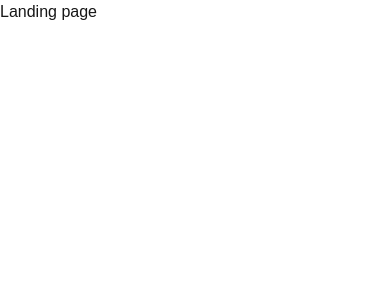
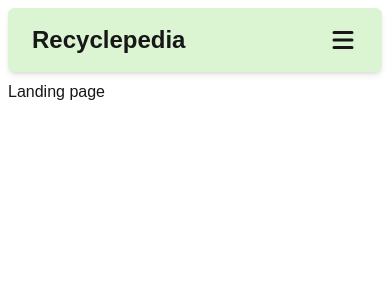
Before and after one commit to skyler-hall/Recyclepediamdc, a Next.js app: page / in a window 390 px wide. Shown: the top 300 px of the page. Built offline with nearby package versions, Linux system fonts and the light colour scheme.

Commit message:
Add navbar

```diff
--- a/app/components/Header.jsx
+++ /dev/null
@@ -1,5 +0,0 @@
-function Header() {
-  return <div>Header Component</div>;
-}
-
-export default Header;
--- /dev/null
+++ b/app/components/Navbar.jsx
@@ -0,0 +1,112 @@
+'use client';
+
+import { useState, useEffect, useRef } from 'react';
+import Link from 'next/link';
+import { HiMenu, HiX } from 'react-icons/hi';
+
+function Navbar() {
+  const [isOpen, setIsOpen] = useState(false);
+  const navbarRef = useRef(null);
+
+  useEffect(() => {
+    const handleClickOutside = (event) => {
+      if (navbarRef.current && !navbarRef.current.contains(event.target)) {
+        closeMenu();
+      }
+    };
+
+    if (isOpen) {
+      document.addEventListener('mousedown', handleClickOutside);
+    } else {
+      document.removeEventListener('mousedown', handleClickOutside);
+    }
+
+    return () => {
+      document.removeEventListener('mousedown', handleClickOutside);
+    };
+  }, [isOpen]);
+
+  const toggleMenu = () => {
+    setIsOpen(!isOpen);
+  };
+
+  const closeMenu = () => {
+    setIsOpen(false);
+  };
+
+  return (
+    <nav
+      ref={navbarRef}
+      className='fixed top-2 md:top-1 left-2 md:left-1 right-2 md:right-1 flex flex-row justify-between items-center bg-[#DBF4D2] h-16 rounded-md px-6 shadow-md'
+    >
+      <Link href='/'>
+        {/* Replace with new logo */}
+        <h1 className='text-2xl font-bold'>Recyclepedia</h1>
+      </Link>
+
+      {/* Mobile menu button */}
+      <div className='md:hidden h-full flex flex-col justify-center'>
+        <button onClick={toggleMenu} className='focus:outline-none'>
+          {isOpen ? <HiX size={30} /> : <HiMenu size={30} />}
+        </button>
+      </div>
+
+      {/* Menu for larger screens */}
+      <ul className='hidden md:flex flex-row items-center gap-4'>
+        <Link href='/curbside' className='hover:underline'>
+          Curbside
+        </Link>
+        <Link href='/items' className='hover:underline'>
+          Items
+        </Link>
+        <Link href='/learn' className='hover:underline'>
+          Learn
+        </Link>
+        <Link href='/about' className='hover:underline'>
+          About
+        </Link>
+        <Link
+          href='/#contact'
+          className='p-2 px-3 bg-gray-50 rounded-md hover:bg-gray-100 transition-all'
+        >
+          Contact
+        </Link>
+      </ul>
+
+      {/* Dropwdown menu for mobile screens*/}
+      <div
+        className={`absolute top-16 left-0 right-0 bg-[#DBF4D2] overflow-hidden transition-all duration-500 ease-in-out ${
+          isOpen ? 'max-h-[300px] py-4' : 'max-h-0'
+        } md:hidden shadow-md`}
+      >
+        <ul className='flex flex-col items-center gap-4'>
+          <Link
+            href='/curbside'
+            className='hover:underline'
+            onClick={closeMenu}
+          >
+            Curbside
+          </Link>
+          <Link href='/items' className='hover:underline' onClick={closeMenu}>
+            Items
+          </Link>
+          <Link href='/learn' className='hover:underline' onClick={closeMenu}>
+            Learn
+          </Link>
+          <Link href='/about' className='hover:underline' onClick={closeMenu}>
+            About
+          </Link>
+          <Link
+            href='/#contact'
+            className='p-2 px-3 bg-gray-50 rounded-md hover:bg-gray-100 transition-all'
+            onClick={closeMenu}
+          >
+            Contact
+          </Link>
+        </ul>
+      </div>
+    </nav>
+  );
+}
+
+export default Navbar;
--- a/app/layout.jsx
+++ b/app/layout.jsx
@@ -1,5 +1,6 @@
 import localFont from 'next/font/local';
 import './globals.css';
+import Navbar from './components/Navbar';
 
 const geistSans = localFont({
   src: './fonts/GeistVF.woff',
@@ -21,9 +22,11 @@ export default function RootLayout({ children }) {
   return (
     <html lang='en'>
       <body
-        className={`${geistSans.variable} ${geistMono.variable} antialiased`}
+        className={`${geistSans.variable} ${geistMono.variable} mt-20 mx-2`}
       >
+        <Navbar />
         {children}
+        {/* Footer goes here */}
       </body>
     </html>
   );
--- a/package.json
+++ b/package.json
@@ -9,9 +9,10 @@
     "lint": "next lint"
   },
   "dependencies": {
+    "next": "15.0.0",
     "react": "19.0.0-rc-65a56d0e-20241020",
     "react-dom": "19.0.0-rc-65a56d0e-20241020",
-    "next": "15.0.0"
+    "react-icons": "^5.3.0"
   },
   "devDependencies": {
     "postcss": "^8",
```
Also changed, not shown: 1 other file (tests, documents, lock files or other folders).
